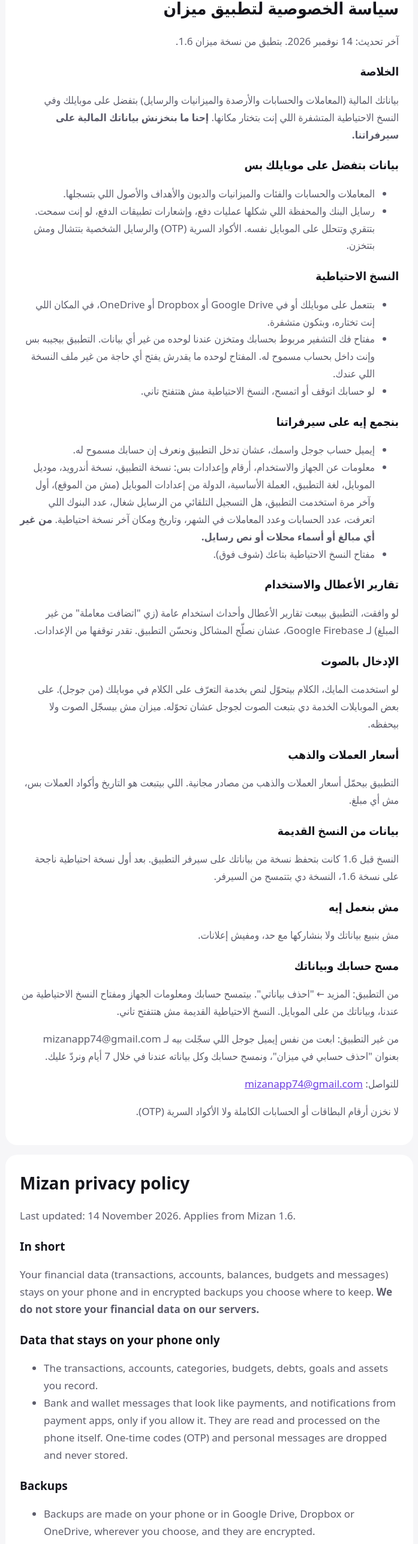
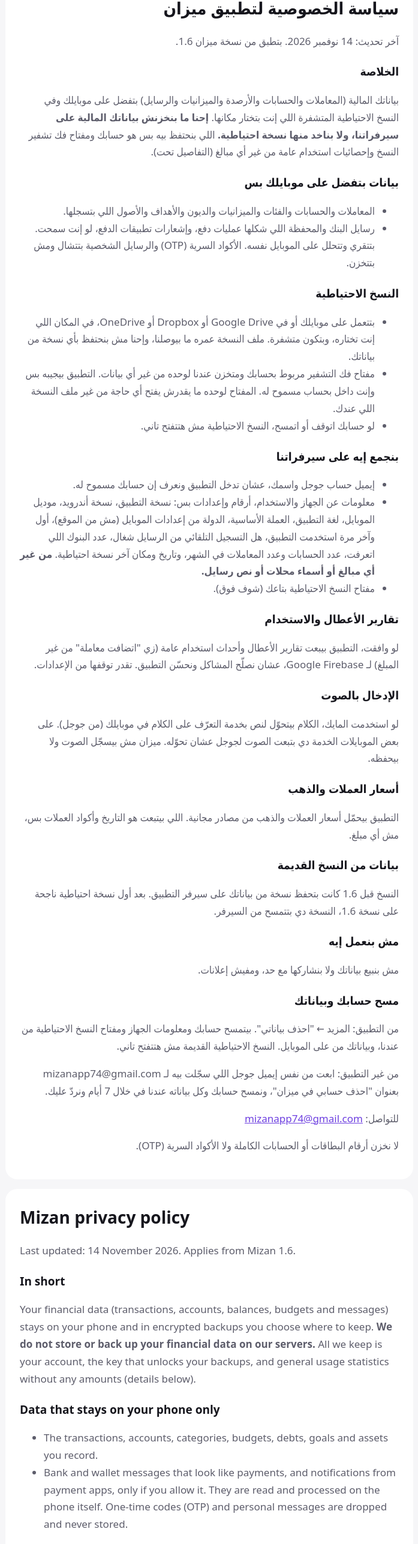
Before and after one commit to mizanapp74/mizan-site, a plain HTML site: page privacy.html in a window 1280 px wide. Shown: the part 66-2640 px from the top of the page at 60% size, without its empty margins (291-988 px from the left). Drawn offline with Linux system fonts and the light colour scheme.

Commit message:
Privacy: say plainly that no financial data or backups are kept on our servers
Co-Authored-By: Claude Opus 5.5 <noreply@anthropic.com>

```diff
--- a/privacy.html
+++ b/privacy.html
@@ -22,7 +22,7 @@
     <p>آخر تحديث: 14 نوفمبر 2026. بتطبق من نسخة ميزان 1.6.</p>
 
     <h2>الخلاصة</h2>
-    <p>بياناتك المالية (المعاملات والحسابات والأرصدة والميزانيات والرسايل) بتفضل على موبايلك وفي النسخ الاحتياطية المتشفرة اللي إنت بتختار مكانها. <strong>إحنا ما بنخزنش بياناتك المالية على سيرفراتنا.</strong></p>
+    <p>بياناتك المالية (المعاملات والحسابات والأرصدة والميزانيات والرسايل) بتفضل على موبايلك وفي النسخ الاحتياطية المتشفرة اللي إنت بتختار مكانها. <strong>إحنا ما بنخزنش بياناتك المالية على سيرفراتنا، ولا بناخد منها نسخة احتياطية.</strong> اللي بنحتفظ بيه بس هو حسابك ومفتاح فك تشفير النسخ وإحصائيات استخدام عامة من غير أي مبالغ (التفاصيل تحت).</p>
 
     <h2>بيانات بتفضل على موبايلك بس</h2>
     <ul>
@@ -32,7 +32,7 @@
 
     <h2>النسخ الاحتياطية</h2>
     <ul>
-      <li>بتتعمل على موبايلك أو في Google Drive أو Dropbox أو OneDrive، في المكان اللي إنت تختاره، وبتكون متشفرة.</li>
+      <li>بتتعمل على موبايلك أو في Google Drive أو Dropbox أو OneDrive، في المكان اللي إنت تختاره، وبتكون متشفرة. ملف النسخة عمره ما بيوصلنا، وإحنا مش بنحتفظ بأي نسخة من بياناتك.</li>
       <li>مفتاح فك التشفير مربوط بحسابك ومتخزن عندنا لوحده من غير أي بيانات. التطبيق بيجيبه بس وإنت داخل بحساب مسموح له. المفتاح لوحده ما يقدرش يفتح أي حاجة من غير ملف النسخة اللي عندك.</li>
       <li>لو حسابك اتوقف أو اتمسح، النسخ الاحتياطية مش هتتفتح تاني.</li>
     </ul>
@@ -71,7 +71,7 @@
     <p>Last updated: 14 November 2026. Applies from Mizan 1.6.</p>
 
     <h2>In short</h2>
-    <p>Your financial data (transactions, accounts, balances, budgets and messages) stays on your phone and in encrypted backups you choose where to keep. <strong>We do not store your financial data on our servers.</strong></p>
+    <p>Your financial data (transactions, accounts, balances, budgets and messages) stays on your phone and in encrypted backups you choose where to keep. <strong>We do not store or back up your financial data on our servers.</strong> All we keep is your account, the key that unlocks your backups, and general usage statistics without any amounts (details below).</p>
 
     <h2>Data that stays on your phone only</h2>
     <ul>
@@ -81,7 +81,7 @@
 
     <h2>Backups</h2>
     <ul>
-      <li>Backups are made on your phone or in Google Drive, Dropbox or OneDrive, wherever you choose, and they are encrypted.</li>
+      <li>Backups are made on your phone or in Google Drive, Dropbox or OneDrive, wherever you choose, and they are encrypted. The backup file never reaches us, and we keep no copy of your data.</li>
       <li>The key that opens them is tied to your account and kept on our server on its own, with no data. The app fetches it only while you are signed in with an account that has access. The key alone cannot open anything without your backup file.</li>
       <li>If your access is revoked or your account is deleted, your backups can no longer be opened.</li>
     </ul>
```
